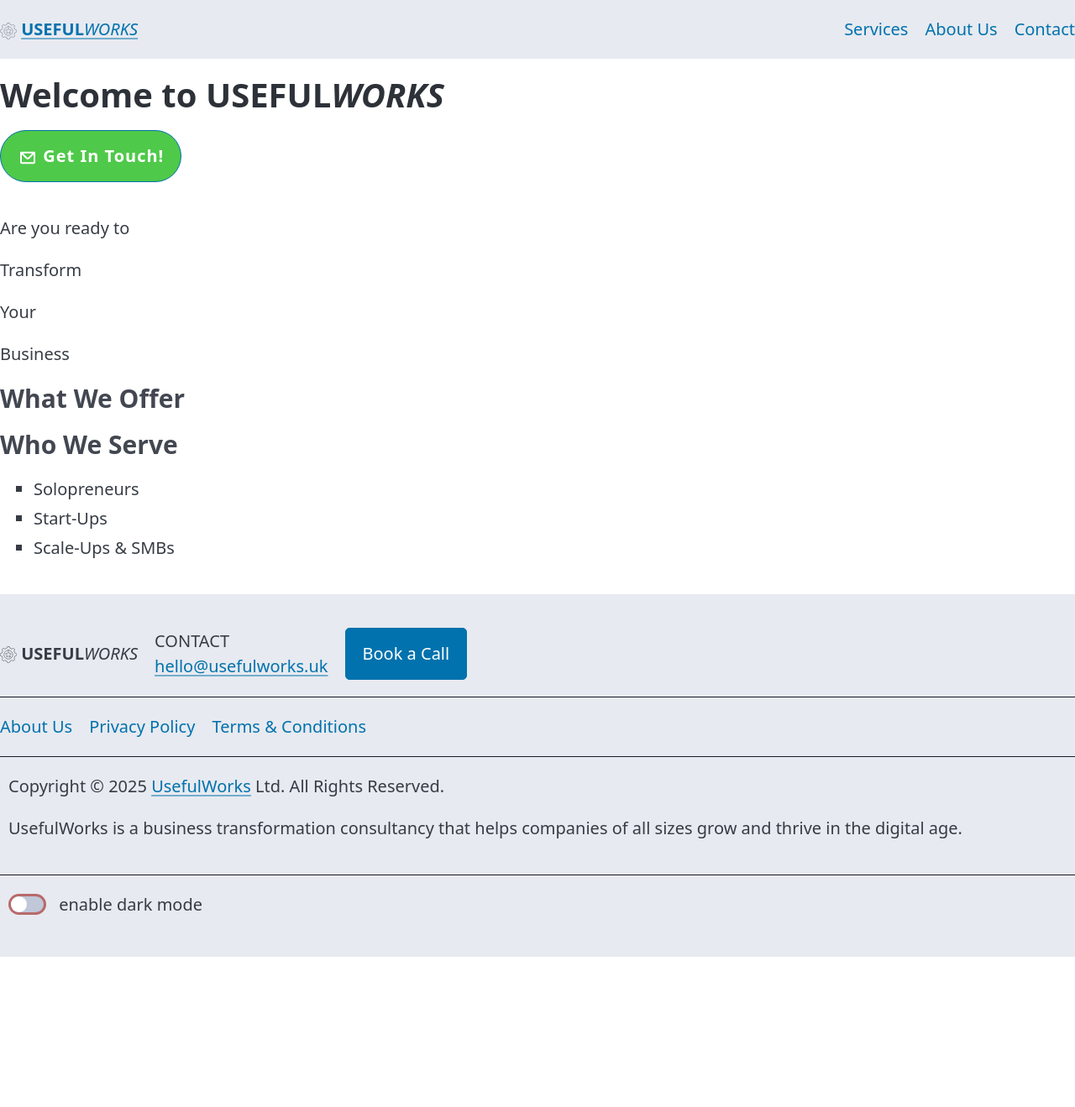
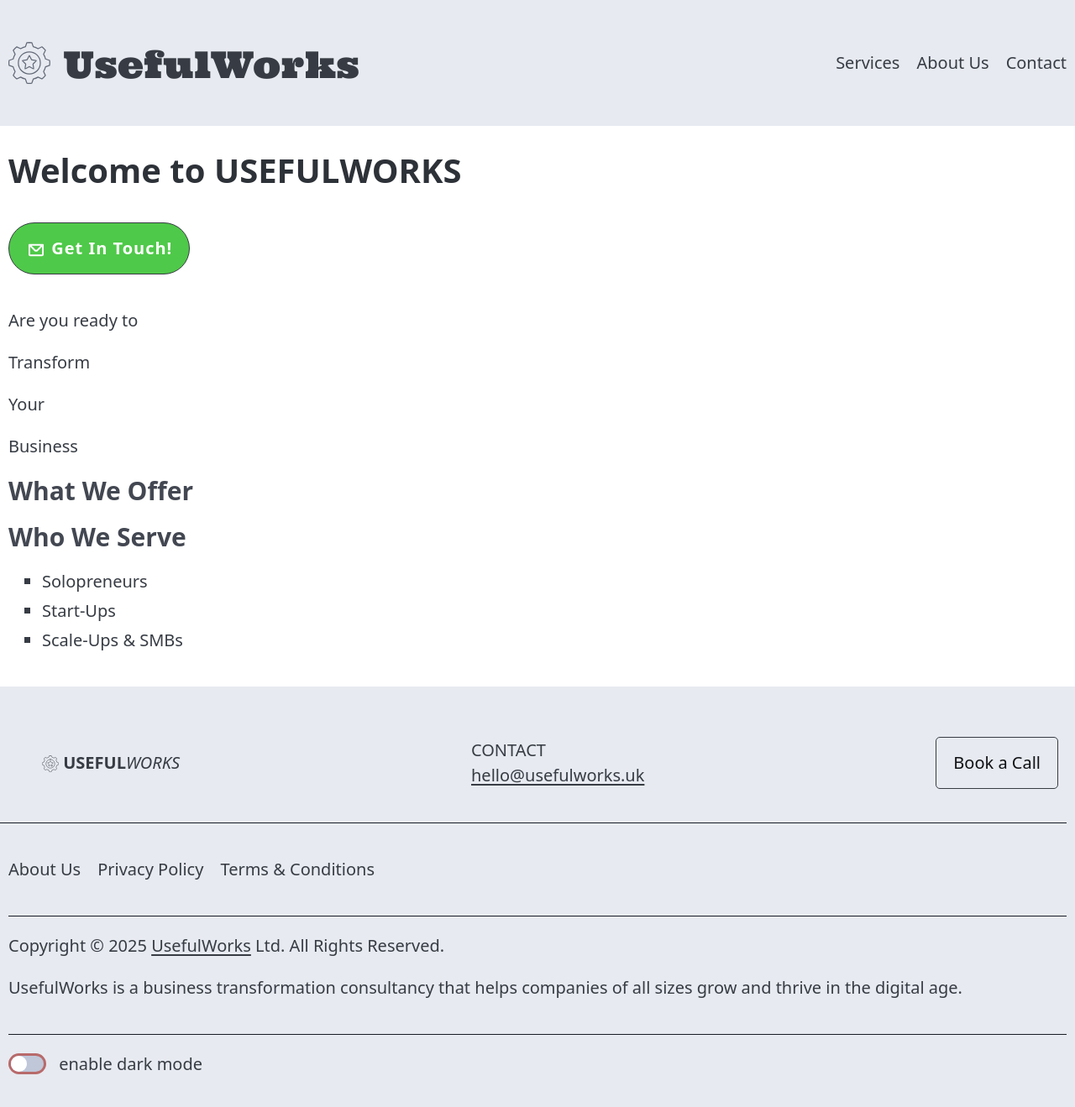
Before and after one commit to usefulworks/usefulworks.github.io, a Jekyll site: the page built from index.html, in a window 1280 px wide and 1330 px high. Shown: the top 1319 px of the window at 84% size. Built offline with Jekyll 4.4.1, drawn with Linux system fonts in a browser that asks for light colours.

Commit message:
refinement of styles; improve nav responsiveness

```diff
--- a/_includes/head.html
+++ b/_includes/head.html
@@ -11,10 +11,6 @@
     <meta property="og:image" content="./favicon/web-app-manifest-512x512.png" />
     <meta property="og:url" content="{{ site.url }}" />
     <meta name="description" property="og:description" content="We help businesses grow" />
-{% comment %}
-  suffix url with a random query string to foil aggressive caching in chrome
-{% endcomment %}
-{% assign epoch-ms = 'now' | date: "%s%L" %}
 {% if layout.common-css %}
   {% for css in layout.common-css %}
     <link rel="stylesheet" type="text/css" href="{{ css | relative_url }}?{{ epoch-ms }}">
@@ -27,7 +23,7 @@
 {% endif %}
     <link rel="preconnect" href="https://fonts.googleapis.com" />
     <link rel="preconnect" href="https://fonts.gstatic.com" crossorigin />
-    <link rel="stylesheet" href="https://fonts.googleapis.com/css2?family=Aleo:ital,wght@0,100..900;1,100..900&Arimo:ital,wght@0,400..700;1,400..700&family=Montserrat:ital,wght@0,100..900;1,100..900&family=Raleway:ital,wght@0,100..900;1,100..900&display=swap" />
+    <link rel="stylesheet" href="https://fonts.googleapis.com/css2?family=Montserrat:ital,wght@0,100..900;1,100..900&family=Raleway:ital,wght@0,100..900;1,100..900&family=Ultra&display=swap" />
     <link rel="icon" type="image/png" href="./favicon/favicon-96x96.png" sizes="96x96" />
     <link rel="icon" type="image/svg+xml" href="./favicon/favicon.svg" />
     <link rel="shortcut icon" type="image/x-icon" href="./favicon/favicon.ico" />
--- a/_includes/header-content.html
+++ b/_includes/header-content.html
@@ -1,10 +1,10 @@
-<nav class="top-nav" aria-label="top navigation">
+<nav class="top-nav fixed-top" aria-label="top navigation">
     <div class="navbar-brand">
         <svg class="cogstar">
             <use class="outer" href="#svg-cogstar-outer" />
             <use class="inner" href="#svg-cogstar-inner" />
         </svg>
-        <a href="index.html"><span class="uw-useful">USEFUL</span><span class="uw-works">WORKS</span></a>
+        <a href="index.html"><span class="uw-useful">Useful</span><span class="uw-works">Works</span></a>
     </div>
     <div class="navbar-toggler">
         <button id="navbar-menu-button" role="button" class="menu-button"><svg><use href="#svg-menu-hamburger-icon" /></svg></button>
--- a/css/style.css
+++ b/css/style.css
@@ -1,8 +1,84 @@
 /* Copyright (c) 2025 UsefulWorks Ltd. */
 
 :root {
+    --uw-font-family-brand: Ultra, Georgia, Garamond, "Times New Roman", serif, var(--pico-font-family-emoji); /* pico has no def for serif font */
     --uw-font-family-san-serif: Monserrat, var(--pico-font-family-sans-serif);
+
+    --uw-text-light: #373c44;
+    --uw-background-light: transparent;
+    --uw-underline-light: var(--uw-text-light);
+    --uw-border-light: var(--uw-underline-light);
+    --uw-hover-light: #0f1114; /* == inverse */
+    --uw-hover-background: var(--uw-background-light);
+    --uw-hover-underline-light: var(--uw-hover-light);
+    --uw-hover-border-light: var(--uw-background-light);
+
+    --uw-text-dark: #c2c7d0;
+    --uw-background-dark: transparent;
+    --uw-underline-dark: var(--uw-text-dark);
+    --uw-border-dark: var(--uw-underline-dark);
+    --uw-hover-dark: #fff;
+    --uw-hover-background: var(--uw-background-dark);
+    --uw-hover-underline-dark: var(--uw-hover-dark);
+    --uw-hover-border-dark: var(--uw-background-dark);
 }
+
+[data-theme=light],
+:root:not([data-theme=dark]) {
+    --pico-primary: var(--uw-text-light);
+    --pico-background-color: var(--uw-background-light);
+    --pico-underline: var(--uw-underline-light);
+    --pico-primary-background: var(--uw-background-light);
+    --pico-primary-border: var(--uw-border-light);
+    --pico-primary-inverse: var(--uw-hover-light);
+    --pico-primary-underline: var(--uw-underline-light);
+    --pico-primary-hover: var(--uw-hover-light);
+    --pico-primary-hover-background: var(--uw-background-light);
+    --pico-primary-hover-underline: var(--uw-hover-underline-light);
+    --pico-primary-hover-border: var(--uw-hover-border-light);
+}
+
+[data-theme=dark], :root:not([data-theme]) {
+    --pico-primary: var(--uw-text-dark);
+    --pico-background-color: var(--uw-background-dark);
+    --pico-underline: var(--uw-underline-dark);
+    --pico-primary-background: var(--uw-background-dark);
+    --pico-primary-border: var(--uw-border-dark);
+    --pico-primary-inverse: var(--uw-hover-dark);
+    --pico-primary-underline: var(--uw-underline-dark);
+    --pico-primary-hover: var(--uw-hover-dark);
+    --pico-primary-hover-background: var(--uw-background-dark);
+    --pico-primary-hover-underline: var(--uw-hover-underline-dark);
+    --pico-primary-hover-border: var(--uw-hover-border-dark);
+}
+
+
+/* colours to override pico defaults on links and buttons */
+
+/*
+
+:where(a:not([role=button])), [role=link]
+--pico-primary
+--pico-background-color
+--pico-primary-underline
+
+&:hover, &:active, &:focus
+--pico-primary-hover
+--pico-primary-hover-underline
+
+[ ignore .secondary & .contrast ]
+
+button, [role=button]
+--pico-border-color
+--pico-background-color
+--pico-color
+
+&:hover, &:active, &:focus
+--pico-primary-hover-background
+--pico-primary-hover-border
+--pico-primary-inverse
+
+*/
 
 body {
     min-height: 100dvh;
@@ -11,18 +87,10 @@
     * {
         font-family: var(--uw-font-family-san-serif);
     }
-}
-
-body > header {
-    padding-block-start: 0;
-    & > nav {
-        margin-block-end: var(--pico-nav-element-spacing-vertical);
+    header, main, footer {
+        padding: var(--pico-nav-element-spacing-vertical) var(--pico-nav-element-spacing-horizontal);
     }
 }
-
-body > header > nav {
-}
-
 nav, footer { /* provide some contrast */
     color: var(--pico-muted-color);
     background-color: var(--pico-muted-border-color);
@@ -32,15 +100,43 @@
     color: inherit;
     fill: inherit;
     display: inline-block;
-    &.cogstar {
-        width: 1em;
-        height: 1em;
+}
+
+header {
+    nav {
+        padding: 2rem var(--pico-nav-element-spacing-horizontal);
+        &.top-nav {
+            -webkit-transition: padding .2s ease-in-out;
+            -moz-transition: padding .2s ease-in-out;
+            transition: padding .2s ease-in-out;
+        }
+        &.top-nav-slim {
+            padding-top: 0;
+            padding-bottom: 0;
+        }
+    }
+    h1 {
+        margin-top: 8rem;
+        margin-bottom: 2rem;
     }
 }
 
-/* header navigation */
-header > nav, .navbar-nav {
-    align-items: center;
+.navbar-brand * {
+    font-family: var(--uw-font-family-brand);
+    font-weight: normal;
+    font-style: normal;
+    font-size: 2.2rem;
+    letter-spacing: 0.rem;
+    text-decoration: none;
+    vertical-align: middle;
+    span {
+        vertical-align: middle;
+    }
+    &.cogstar {
+        padding-right: 0.5rem;
+        width: 3rem;
+        height: 3rem;
+    }
 }
 
 button.menu-button {
@@ -50,8 +146,15 @@
     }
 }
 
-header ul.navbar-links.shown {
+/* header navigation */
+header > nav, .navbar-nav {
+    align-items: center;
+}
+
+/* used by nav menu toggle */
+header ul.navbar-links.showing {
     display: flex;
+    max-height: 200px;
 }
 
 /* wide */
@@ -67,7 +170,8 @@
         flex-grow: 1;
     }
     .navbar-links {
-        display: flex; /* match value of display: in .shown class */
+        display: flex; /* must match display: and max-height: in .showing class */
+        max-height: 200px;
         flex-direction: row;
     }
     .navbar-toggler {
@@ -89,12 +193,18 @@
     .navbar-links {
         flex-direction: column;
         align-items: normal;
-        opacity: 50%;
-        display: none;
+        max-height: 0;
+        overflow-y: hidden;
+        transition: max-height 0.2s ease-in; /* can't transition display: or height: */
     }
     .navbar-toggler {
         display: block;
     }
+}
+
+/* main content */
+main {
+    padding: var(--pico-nav-element-spacing-vertical) var(--pico-nav-element-spacing-horizontal);
 }
 
 .action-button {
@@ -110,17 +220,30 @@
     }
 }
 
-footer > ul,
-footer > nav,
-footer > div.legal {
-    border-bottom: var(--pico-border-width) solid var(--pico-contrast-border);
+footer > * {
+    padding-top: var(--pico-nav-element-spacing-vertical);
+    padding-bottom: var(--pico-nav-element-spacing-vertical);
+    &:not(:last-child) {
+        border-bottom: var(--pico-border-width) solid var(--pico-contrast-border);
+    }
+    .uw-useful {
+        font-weight: bold;
+    }
+
+    .uw-works {
+        font-style: italic;
+    }
+    .cogstar {
+        width: 20px;
+        height: 20px;
+    }
 }
 
 footer > ul {
     display: flex;
     align-items: center;
+    justify-content: space-between;
     margin-bottom: 0;
-    padding: 0;
     margin-left: calc(var(--pico-nav-element-spacing-horizontal) * -1);
     li {
         list-style: none;
@@ -133,22 +256,16 @@
     }
 }
 
-footer > div {
-    margin: 0;
-    padding: var(--pico-nav-element-spacing-vertical) var(--pico-nav-element-spacing-horizontal);
-
-}
-
 .uw-logo-text {
     span.uw-useful, span.uw-works {
         display: inline-block; /* provides hint for word break point */
     }
 }
 
-.uw-useful {
-    font-weight: bold;
+.fixed-top {
+    position: fixed;
+    top: 0;
+    left: 0;
+    right: 0;
+    z-index: 10;
 }
-
-.uw-works {
-    font-style: italic;
-}
--- a/js/site-nav.js
+++ b/js/site-nav.js
@@ -2,14 +2,28 @@
  * Copyright (c) 2025 UsefulWorks Ltd. All Rights Reserved.
  */
 
-document.readyState =="loading" ? window.addEventListener("load", setupNav) : setupNav();
-
-function setupNav() {
+const NavBar = {
+    init : function() {
+        const SHOWING_CNAME = "showing";
         const MENU_BTN = document.getElementById("navbar-menu-button");
         const NAV_MENU = document.querySelector("nav.top-nav ul.navbar-links");
         if (MENU_BTN && NAV_MENU) {
             MENU_BTN.addEventListener("click", function(e) {
-            NAV_MENU.classList.toggle("shown");
+                NAV_MENU.classList.toggle(SHOWING_CNAME);
             });
         }
+        if (window) {
+            window.addEventListener("scroll", NavBar.windowScroll);
         }
+    },
+    windowScroll : function(e) {
+        const TOP_NAV_SLIM_CNAME = "top-nav-slim";
+        const NAVBAR = document.querySelector("nav.top-nav");
+        if (NAVBAR) {
+            with(NAVBAR.classList) {
+                window.scrollY > 50 ? add(TOP_NAV_SLIM_CNAME) : remove(TOP_NAV_SLIM_CNAME);
+            }
+       }
+    }
+};
+window.addEventListener("load", NavBar.init);
```
Lines whose indentation alone changed are shown as unchanged.
